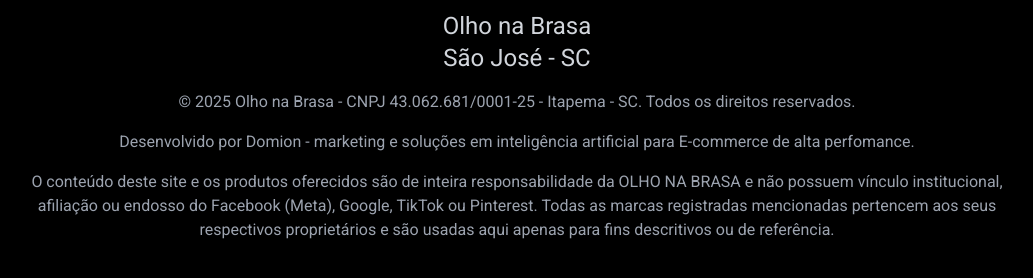
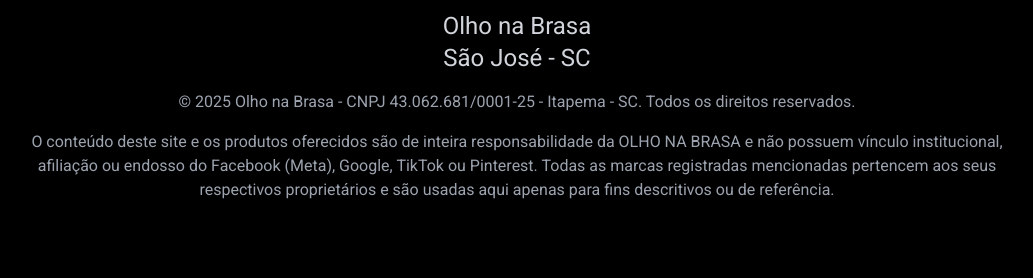
Before and after one commit to Revcoon-Felipe-AI/olhonabrasa-LP, a website: page index.html in a window 1280 px wide. Shown: the part 7122-7400 px from the top of the page, without its empty margins (123-1156 px from the left). After the commit the page ends 7364 px from the top, so only its background shows below. Drawn offline with nearby package versions, Linux system fonts and the light colour scheme.

Commit message:
Update: Ajustes de layout mobile (largura e padding)

```diff
--- a/css/styles.css
+++ b/css/styles.css
@@ -129,7 +129,7 @@
 
 @media (max-width: 767px) {
     .main-column {
-        max-width: 90%;
+        max-width: 96%;
         margin: 0 auto 20px;
         padding: 30px 20px;
         border-radius: 16px;
--- a/index.html
+++ b/index.html
@@ -532,9 +532,6 @@
         <p class="text-gray-400 w-[80%] mx-auto text-3xs mt-4">© 2025 Olho na Brasa - CNPJ 43.062.681/0001-25 - Itapema
             - SC. Todos os
             direitos reservados.</p>
-        <p class="text-gray-400 w-[80%] mx-auto text-3xs mt-4">Desenvolvido por <a href="#" target="_blank"
-                class="text-gray-400">Domion</a> - marketing e soluções em inteligência artificial para E-commerce de
-            alta perfomance.</p>
         <p class="text-gray-400 w-[80%] mx-auto text-3xs mt-4">O conteúdo deste site e os produtos oferecidos são de
             inteira responsabilidade da OLHO NA BRASA e não possuem vínculo institucional, afiliação ou endosso do
             Facebook
```
